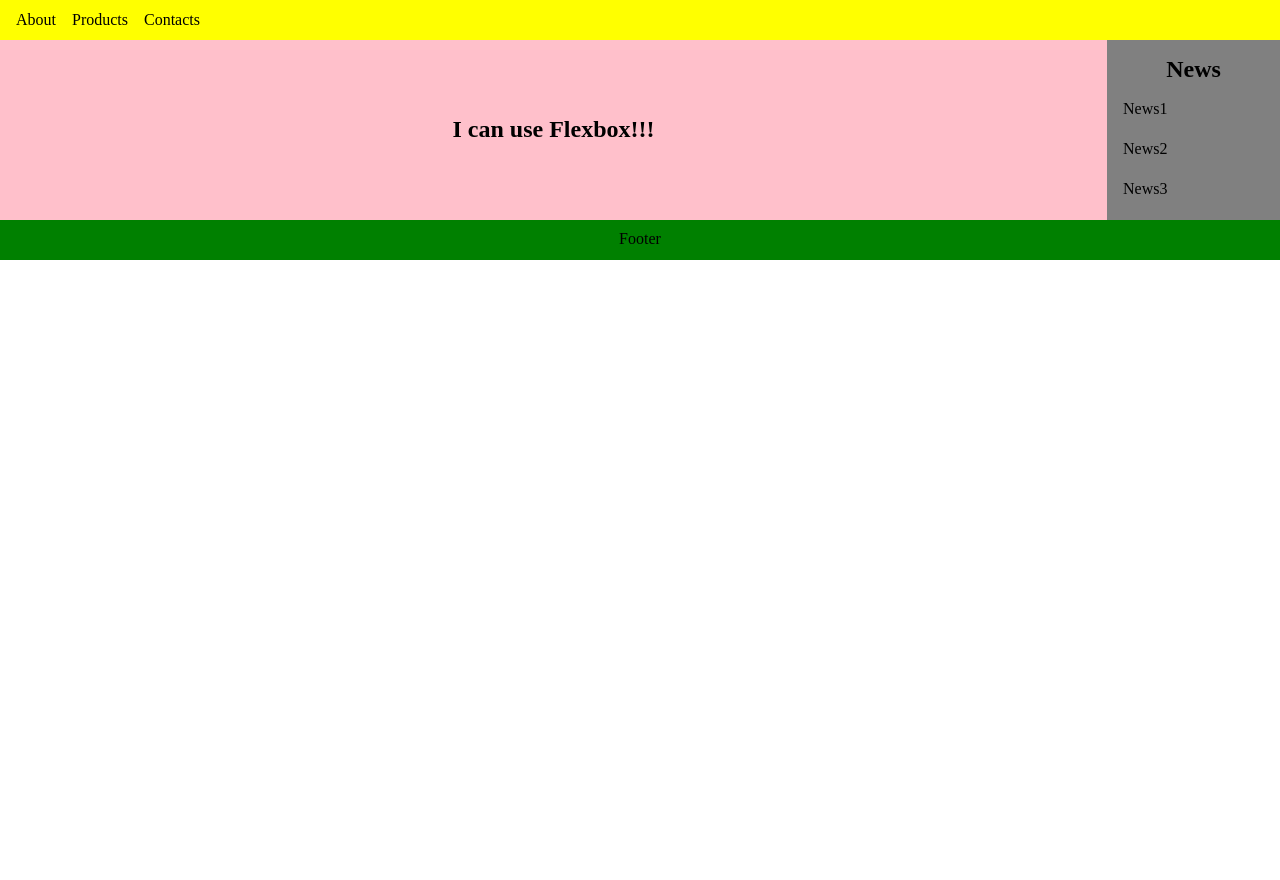
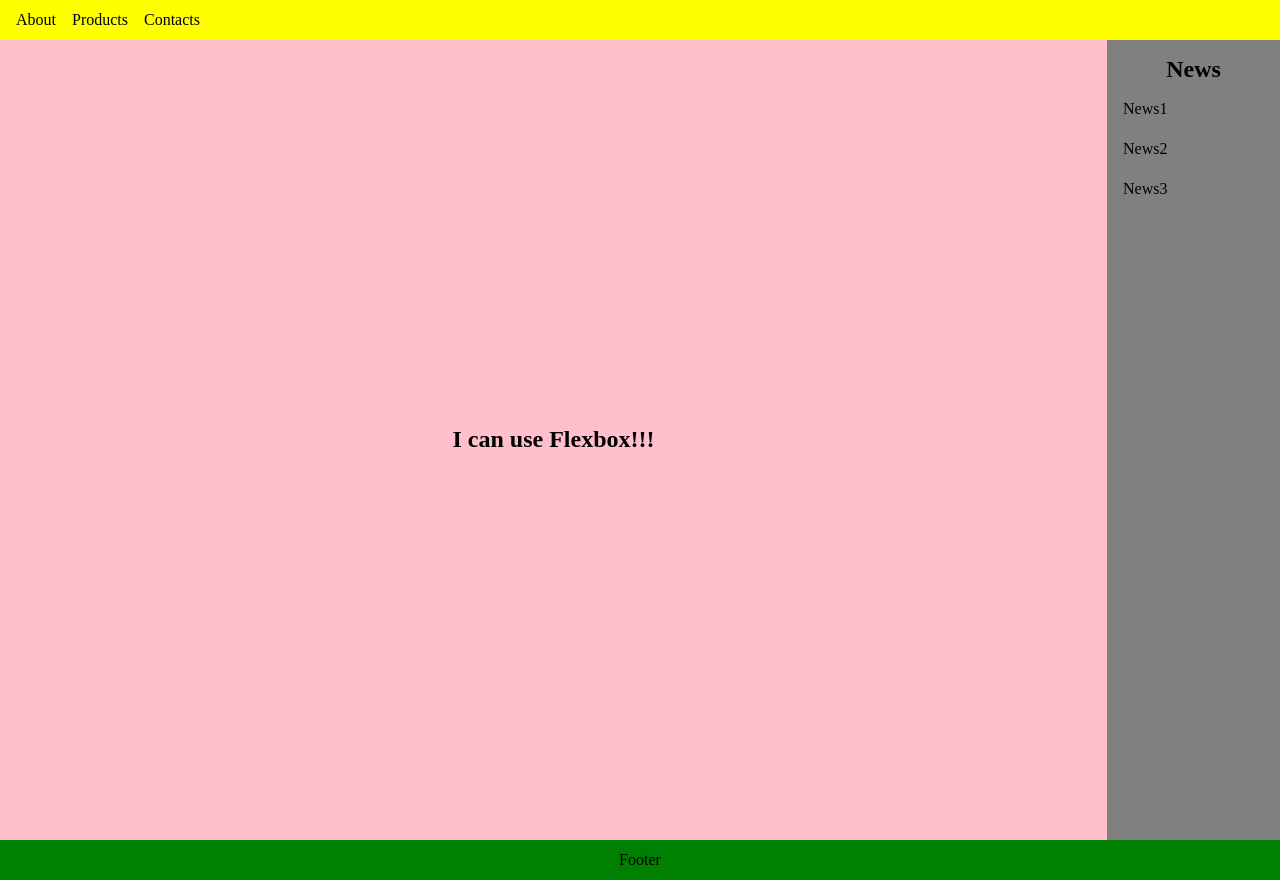
Before and after one commit to VitB2022/mygit, a plain HTML site: page flexbox/3/index.html in a window 1280 px wide. Before the commit the page ends 800 px from the top, so only its background shows below. Drawn offline with nearby package versions, Linux system fonts and the light colour scheme.

Commit message:
made changes

```diff
--- a/flexbox/3/styles.css
+++ b/flexbox/3/styles.css
@@ -1,4 +1,7 @@
-
+*{
+    padding:0;
+    margin:0;
+    }
 header {
     display: flex;
     height: 40px;
@@ -19,7 +22,7 @@ li {
 
 main {
     display: flex;
-    flex-grow: 1;
+    height: 100vh;
 }
 
 section {
```
Also changed, not shown: flexbox/3/index.html (+0 -1 lines).
